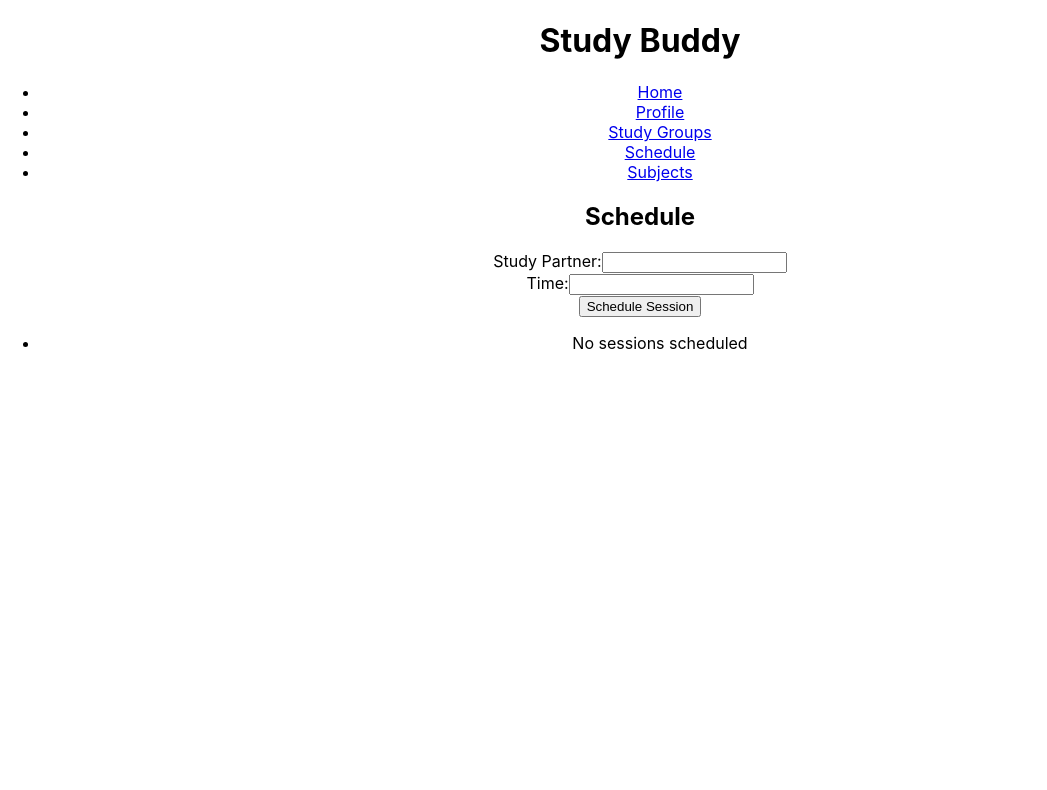
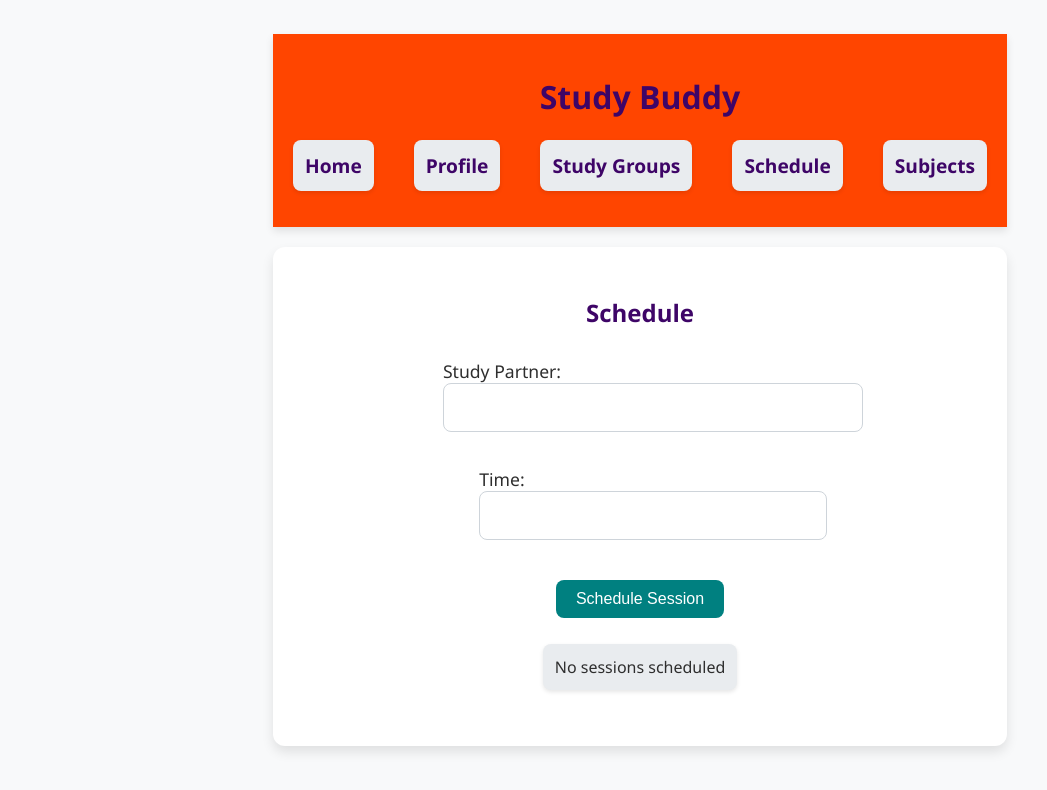
Before and after one commit to Oliver9105/study-groups-app, a React (Create React App) app: page /schedule in a window 1280 px wide. Shown: the top 790 px of the page, without its empty margins (0-1047 px from the left). Built offline with nearby package versions, Linux system fonts and the light colour scheme; data requests are answered from the project's data file.

Commit message:
Add profile creation with backend integration and selected subjects handling

```diff
--- a/src/App.css
+++ b/src/App.css
@@ -1,38 +1,140 @@
-.App {
-  text-align: center;
-}
-
-.App-logo {
-  height: 40vmin;
-  pointer-events: none;
-}
-
-@media (prefers-reduced-motion: no-preference) {
-  .App-logo {
-    animation: App-logo-spin infinite 20s linear;
-  }
-}
-
-.App-header {
-  background-color: #282c34;
-  min-height: 100vh;
+body {
+  margin: 0;
+  font-family: 'Segoe UI', Tahoma, Geneva, Verdana, sans-serif;
+  background-color: #f8f9fa;
+  color: #2E2E2E;
   display: flex;
   flex-direction: column;
   align-items: center;
   justify-content: center;
-  font-size: calc(10px + 2vmin);
-  color: white;
+  min-height: 100vh;
 }
 
-.App-link {
-  color: #61dafb;
+/* Container styles */
+.container {
+  display: flex;
+  flex-direction: column;
+  align-items: center;
+  justify-content: center;
+  padding: 30px;
+  max-width: 900px;
+  margin: 20px auto;
+  background-color: #ffffff;
+  border-radius: 12px;
+  box-shadow: 0 6px 12px rgba(0, 0, 0, 0.1);
 }
 
-@keyframes App-logo-spin {
-  from {
-    transform: rotate(0deg);
-  }
-  to {
-    transform: rotate(360deg);
-  }
+h1, h2 {
+  color: #3e0567;
 }
+
+h3 {
+  color: #2E2E2E; /* Dark Gray */
+}
+
+/* Header styles */
+.header {
+  background-color: #FF4500; /* Orangered */
+  color: white;
+  padding: 20px 0;
+  text-align: center;
+  width: 100%;
+  box-shadow: 0 4px 8px rgba(0, 0, 0, 0.1);
+}
+
+.nav {
+  margin-top: 20px;
+  display: flex;
+  justify-content: center;
+  list-style-type: none;
+  padding: 0;
+}
+
+.nav-item {
+  margin: 0 20px;
+}
+
+.nav-link {
+  color: #3e0567;
+  text-decoration: none;
+  font-weight: bold;
+  font-size: 1.2em;
+}
+
+.nav-link:hover {
+  text-decoration: underline;
+}
+
+/* Button styles */
+button {
+  background-color: #008080; /* Teal */
+  color: white;
+  padding: 10px 20px;
+  border: none;
+  border-radius: 8px;
+  cursor: pointer;
+  font-size: 1em;
+  margin-top: 15px;
+  transition: background-color 0.3s ease;
+}
+
+button:hover {
+  background-color: #40E0D0; /* Turquoise */
+}
+
+/* Form styles */
+label {
+  display: block;
+  margin: 10px 0 5px;
+  font-size: 1.1em;
+}
+
+input[type="text"] {
+  width: 100%;
+  padding: 12px;
+  margin-bottom: 20px;
+  border: 1px solid #ced4da;
+  border-radius: 8px;
+  font-size: 1.1em;
+  transition: border-color 0.3s ease;
+}
+
+input[type="text"]:focus {
+  border-color: #1E3A5F; /* Deep Blue */
+}
+
+/* List styles */
+ul {
+  list-style-type: none;
+  padding: 0;
+}
+
+li {
+  background-color: #e9ecef;
+  margin: 10px 0;
+  padding: 12px;
+  border-radius: 8px;
+  box-shadow: 0 2px 4px rgba(0, 0, 0, 0.1);
+  display: flex;
+  justify-content: space-between;
+  align-items: center;
+}
+
+li:hover {
+  background-color: #dee2e6;
+}
+
+li button {
+  background-color: #DC3545; /* Bootstrap Red */
+  border: none;
+  color: white;
+  padding: 8px 16px;
+  border-radius: 6px;
+  cursor: pointer;
+  font-size: 0.9em;
+  transition: background-color 0.3s ease;
+}
+
+li button:hover {
+  background-color: #c82333; /* Dark Red */
+}
--- a/src/components/Profile.js
+++ b/src/components/Profile.js
@@ -6,6 +6,7 @@ function Profile() {
   const [availability, setAvailability] = useState("");
   const [error, setError] = useState("");
   const [selectedSubjects, setSelectedSubjects] = useState([]);
+  const [subjects, setSubjects] = useState([]);
 
   const handleSave = () => {
     if (!name || !availability || selectedSubjects.length === 0) {
@@ -28,8 +29,18 @@ function Profile() {
     setAvailability("");
     setSelectedSubjects([]);
   };
+  useEffect(() => {
+    const fetchSubjects = async () => {
+      try {
+        const response = await fetch("http://localhost:5000/subjects");
+        const data = await response.json();
+        setSubjects(data);
+      } catch (error) {
+        console.error("Error fetching subjects:", error);
+      }
+    };
 
-  useEffect(() => {
+    fetchSubjects();
     fetch("http://localhost:5000/profiles")
       .then((response) => response.json())
       .then((data) => setProfiles(data));
@@ -77,6 +88,12 @@ function Profile() {
             <option value="Science">Science</option>
             <option value="History">History</option>
             <option value="English">English</option>
+            {subjects.map((subject) => (
+  <option key={subject.id} value={subject.name}>
+    {subject.name}
+  </option>
+))}
+
           </select>
         </label>
       </div>
```
